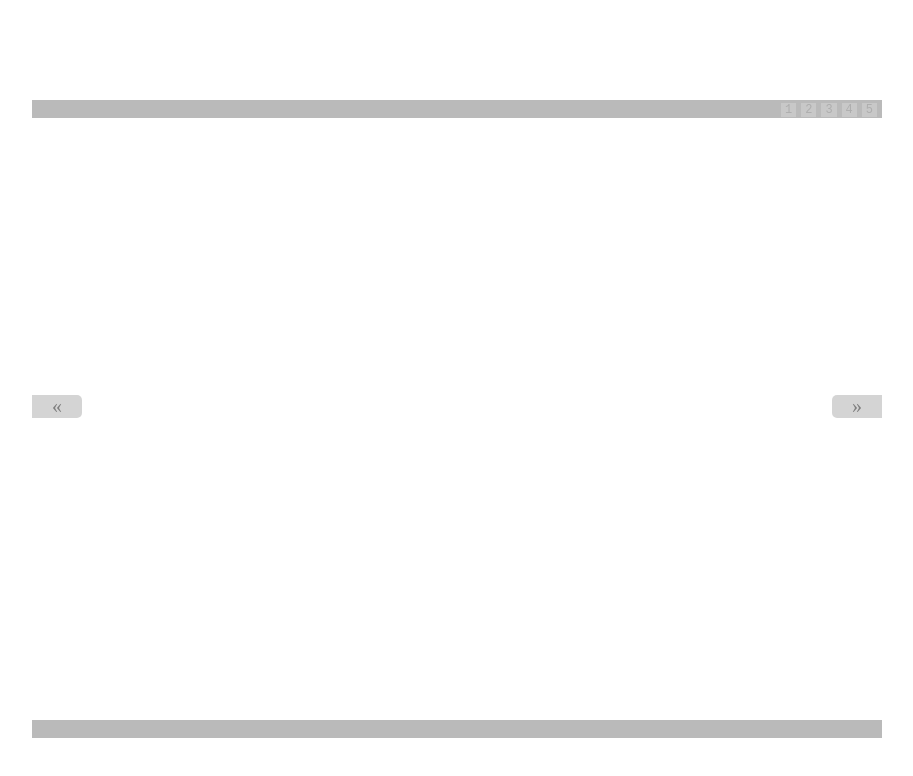
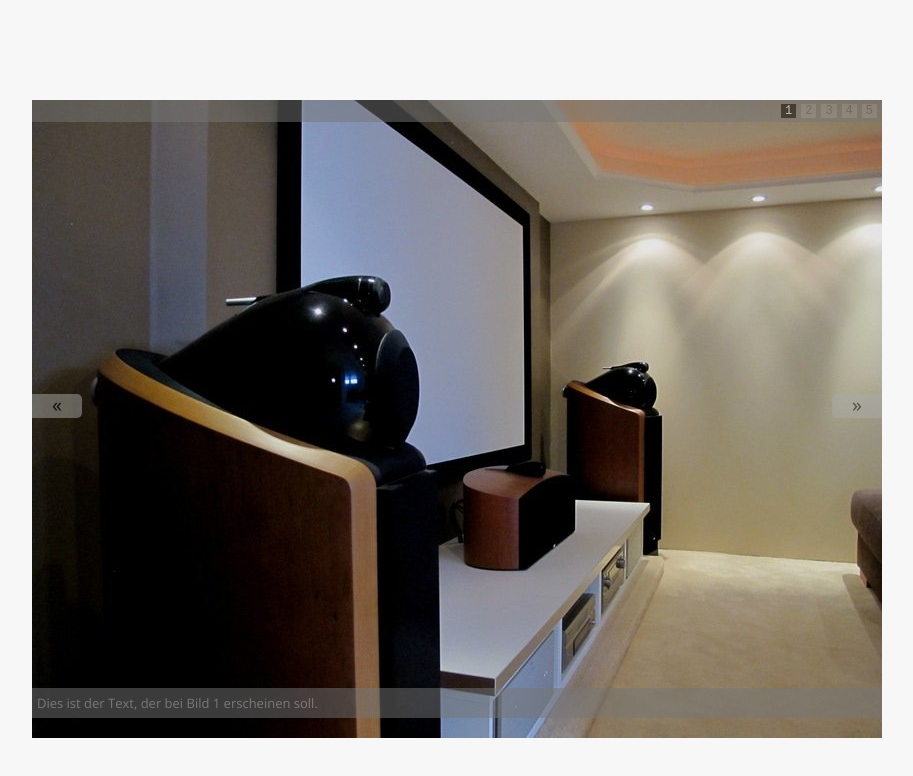
Before and after one commit to foobar-design/mslider, a plain HTML site: page public_html/index.html in a window 1280 px wide. Shown: the whole page, without its empty margins (183-1096 px from the left). Drawn offline with nearby package versions, Linux system fonts and the light colour scheme.

Commit message:
Import of slider

```diff
--- a/public_html/index.html
+++ b/public_html/index.html
@@ -6,6 +6,13 @@
 
 
         <style type="text/css">
+
+            body {
+                background-color: #F7F7F7;
+                font: 13px/21px 'Open Sans', arial, sans-serif;
+                overflow-y: scroll;
+            }
+
             #foo12x {
                 position: absolute;
                 top: 0;
@@ -125,23 +132,23 @@
 
             <ul>
                 <li>
-					<img src="img1.jpg"/>
+                    <img src="img/img1.jpg"/>
                     <span>Dies ist der Text, der bei Bild 1 erscheinen soll.</span>
                 </li>
                 <li>
-					<img src="img1.jpg"/>
+                    <img src="img/img1.jpg"/>
                     <span>Kopie von Bild 1 :-D</span>
                 </li>
                 <li>
-					<img src="img2.jpg"/>
+                    <img src="img/img2.jpg"/>
                     <span><u>Dies ist ein Text, der unterstrichen ist.</u></span>
                 </li>
                 <li>
-					<img src="img3.jpg" alt="This is image 3"/>
+                    <img src="img/img3.jpg" alt="This is image 3"/>
                     <span><b style="text-transform: uppercase;">alles groß</b></span>
                 </li>
                 <li>
-					<img src="img4.jpg" alt="This is image four"/>
+                    <img src="img/img4.jpg" alt="This is image four"/>
                     <span><a style="color: #FFFFFF;" href="http://www.computerbase.de/">Hier ein Link</a></span>
                 </li>
             </ul>
--- a/public_html/js/slider.js
+++ b/public_html/js/slider.js
@@ -26,9 +26,7 @@
 
 			$(".linksul").children("span").removeClass("active");
 
-			$(this).
-
-			$(this).animate({
+                        (this).animate({
 				"opacity" : "0.15"
 			}, 700, function() {
 				$(this).css({
@@ -49,11 +47,9 @@
 
 			mslidercaption.html("<div style=\"padding: 5px;\">" + caption + "</div>");
 
-
-
 			mslidercaption.delay(1000).animate({
-				"margin-bottom" : "30px",
-				"height" : options.cheight,
+                                "height" : options.cheight,
+				"margin-bottom" : "20px",
 			}, 1400, function() {
 				animation = false;
 			});
@@ -84,6 +80,8 @@
 			var caption = ul.children("li").eq(counter).children("span").eq(0).html();
 
 			mslider.showImage(url, 0, caption, options);
+
+
 
 			$(".mslider-right span, .mslider-left span").click(function(e) {
 
```
Lines whose indentation alone changed are shown as unchanged.
